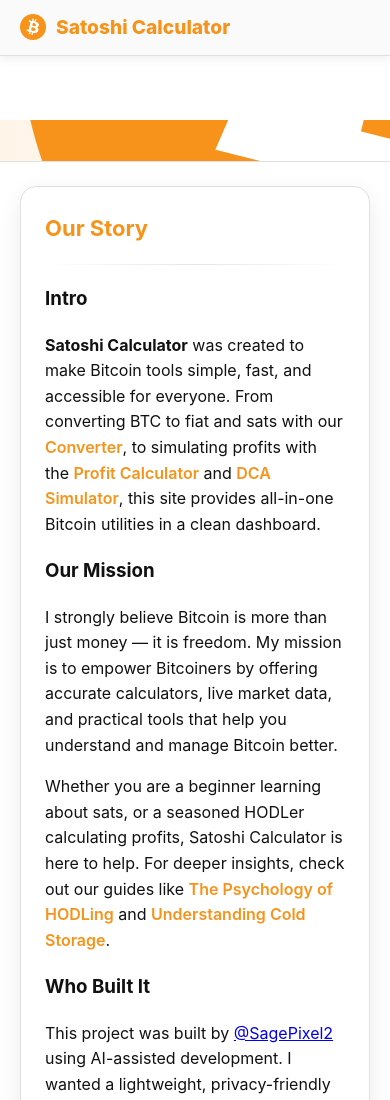
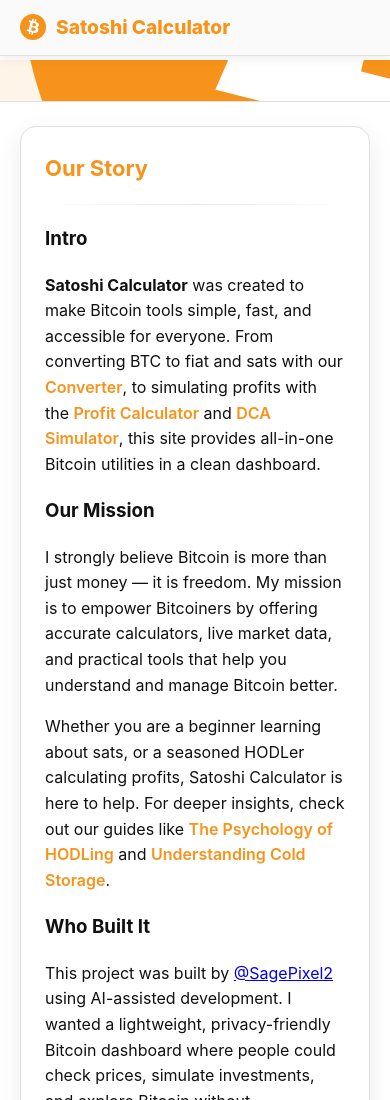
Before and after one commit to sagepixel/Satoshi-Calculator, a plain HTML site: page about.html in a window 390 px wide. Shown: the top 1100 px of the page. Drawn offline with Linux system fonts and the light colour scheme.

Commit message:
Add responsive styles for hero section

```diff
--- a/styles.css
+++ b/styles.css
@@ -69,6 +69,11 @@ body.dark .hamburger{border-color:var(--stroke-dark);color:#fff}
   align-items:center;
   overflow:hidden;
   z-index:1;
+}
+@media (max-width: 920px) {
+  .hero {
+    margin-top: 0;
+  }
 }
 
 body.dark .hero{
```
